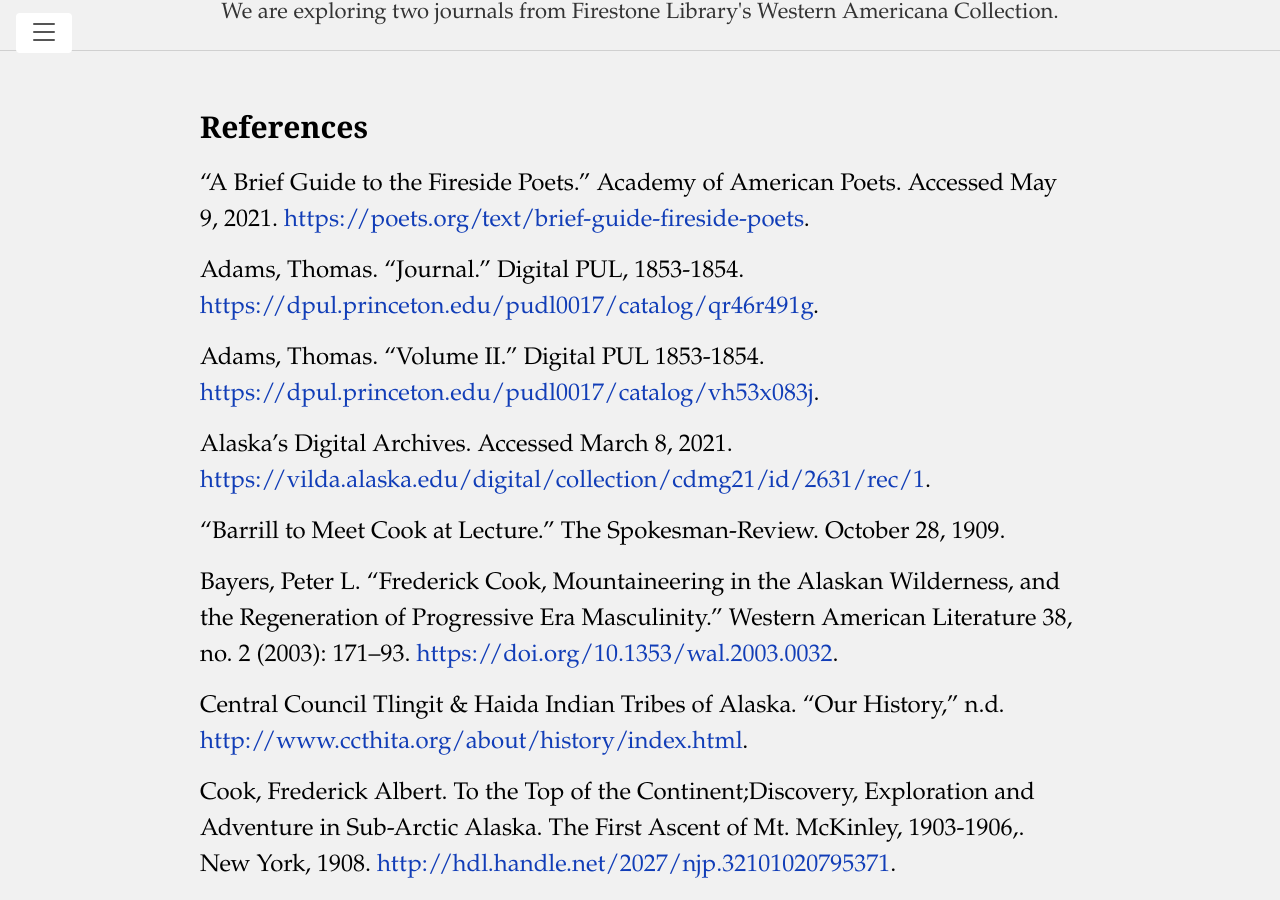
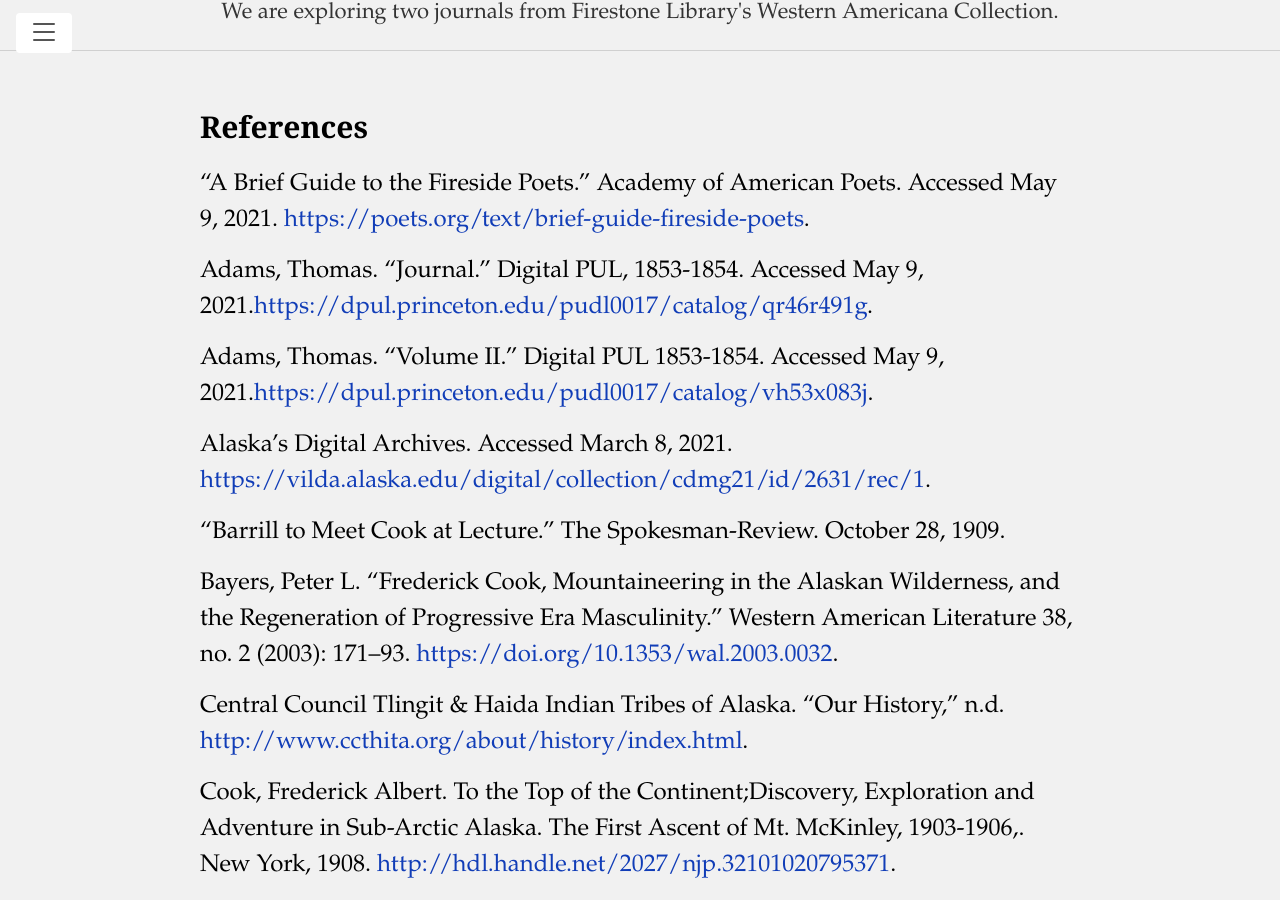
Before and after one commit to HUM-331-Princeton/manifest-destiny, a Jekyll site: the page built from references.md, in a window 1280 px wide and 900 px high, scrolled down 481 px. Built offline with Jekyll 4.4.1, drawn with Linux system fonts in a browser that asks for light colours.

Commit message:
Update references.md

```diff
--- a/references.md
+++ b/references.md
@@ -5,9 +5,9 @@
 
 “A Brief Guide to the Fireside Poets.” Academy of American Poets. Accessed May 9, 2021. [https://poets.org/text/brief-guide-fireside-poets](https://poets.org/text/brief-guide-fireside-poets).
 
- Adams, Thomas. “Journal.” Digital PUL, 1853-1854. [https://dpul.princeton.edu/pudl0017/catalog/qr46r491g](https://dpul.princeton.edu/pudl0017/catalog/qr46r491g).
+ Adams, Thomas. “Journal.” Digital PUL, 1853-1854. Accessed May 9, 2021.[https://dpul.princeton.edu/pudl0017/catalog/qr46r491g](https://dpul.princeton.edu/pudl0017/catalog/qr46r491g).
 
- Adams, Thomas. "Volume II." Digital PUL 1853-1854. [https://dpul.princeton.edu/pudl0017/catalog/vh53x083j](https://dpul.princeton.edu/pudl0017/catalog/vh53x083j).
+ Adams, Thomas. "Volume II." Digital PUL 1853-1854. Accessed May 9, 2021.[https://dpul.princeton.edu/pudl0017/catalog/vh53x083j](https://dpul.princeton.edu/pudl0017/catalog/vh53x083j).
 
 Alaska’s Digital Archives. Accessed March 8, 2021. [https://vilda.alaska.edu/digital/collection/cdmg21/id/2631/rec/1](https://vilda.alaska.edu/digital/collection/cdmg21/id/2631/rec/1).
 
```
